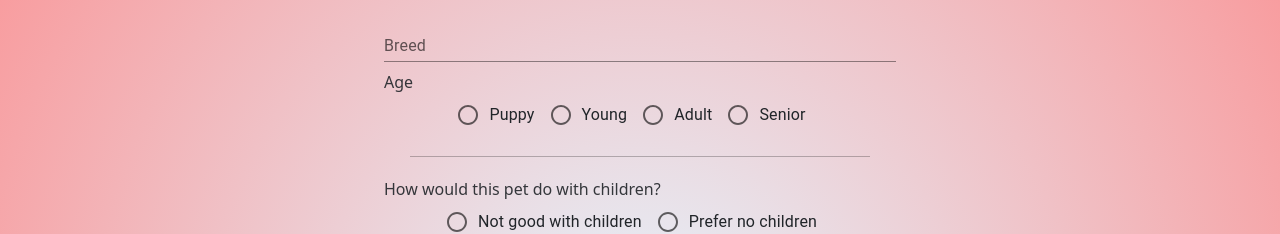
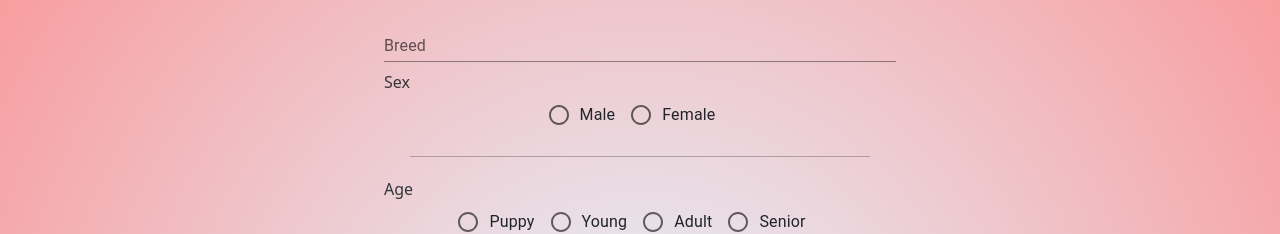
Before and after one commit to Cryanblemonz/RescueRoad, a React (Vite) app in the folder client/: page /Upload in a window 1280 px wide. Shown: the part 398-632 px from the top of the page. Built offline with nearby package versions, Linux system fonts and the light colour scheme; no server answers; a web font is replaced by a local one.

Commit message:
added "sex" category to petschema, upload form, and relevant post/get requests

```diff
--- a/client/src/HomeFiles/Card.jsx
+++ b/client/src/HomeFiles/Card.jsx
@@ -15,6 +15,7 @@ function Card() {
     const [imageUrl, setImageUrl] = useState(null);
     const [id, setId] = useState("");
     const [name, setName] = useState("");
+    const [sex, setSex] = useState("");
     const [loading, setLoading] = useState(true);
     const [imageLoading, setImageLoading] = useState(true);
     const [breed, setBreed] = useState("");
@@ -93,6 +94,7 @@ function Card() {
                 setLoading(false);
                 setImageLoading(false);
                 setName(response.data.name);
+                setSex(response.data.sex);
                 setImageUrl(response.data.img);
                 setBreed(response.data.breed);
                 setGoodWithCats(response.data.goodWithCats);
@@ -113,7 +115,7 @@ function Card() {
     const like = async (event) => {
         try {
             const response = await axios.post("/api/like", {
-                id
+                id,
             });
         } catch (error) {
             console.error("Error liking pet", error);
@@ -123,12 +125,11 @@ function Card() {
     const dislike = async (event) => {
         try {
             const response = await axios.post("/api/dislike", {
-                id
+                id,
             });
         } catch (error) {
             console.error("Error disliking pet", error);
         }
-
     };
 
     const handleFlipClick = () => {
@@ -185,6 +186,12 @@ function Card() {
                                 <p onClick={handleFlipClick}>
                                     <strong>Breed: </strong>
                                     {breed}
+                                </p>
+                            )}
+                            {!extendedDescription && sex && (
+                                <p onClick={handleFlipClick}>
+                                    <strong>Sex: </strong>
+                                    {sex}
                                 </p>
                             )}
                             {!extendedDescription && age && (
--- a/client/src/UploadFiles/UploadForm.jsx
+++ b/client/src/UploadFiles/UploadForm.jsx
@@ -25,6 +25,7 @@ function UploadForm(props) {
     const [species, setSpecies] = useState("Pet");
     const [name, setName] = useState("");
     const [breed, setBreed] = useState("");
+    const [sex, setSex] = useState("");
     const [age, setAge] = useState("");
     const [goodWithKids, setGoodWithKids] = useState("");
     const [goodWithCats, setGoodWithCats] = useState("");
@@ -53,7 +54,7 @@ function UploadForm(props) {
         event.preventDefault();
         try{
                 const response = await axios.post("/api/upload", {
-                        species, name, breed, age, goodWithKids, goodWithCats, goodWithDogs, description, zipCode, contactName, contactPhone, contactEmail
+                        species, name, breed, age, goodWithKids, goodWithCats, goodWithDogs, description, zipCode, contactName, contactPhone, contactEmail, sex
                 })
                 window.location.href="/imageupload"
         } catch (error){
@@ -101,6 +102,31 @@ function UploadForm(props) {
                         name="petBreed"
                     />
                 </FormControl>
+                <FormControl fullWidth>
+                    <FormLabel
+                        class="radios-2"
+                        id="demo-radio-buttons-group-label">
+                        Sex
+                    </FormLabel>
+
+                    <RadioGroup
+                        aria-labelledby="demo-radio-buttons-group-label"
+                        row
+                        class="radio-group"
+                        onChange={event => {setSex(event.target.value)}}>
+                        <FormControlLabel
+                            value="Male"
+                            control={<Radio />}
+                            label="Male"
+                        />
+                        <FormControlLabel
+                            value="Female"
+                            control={<Radio />}
+                            label="Female"
+                        />
+                    </RadioGroup>
+                    <hr></hr>
+                    </FormControl>
 
                 <FormControl fullWidth>
                     <FormLabel
```
Also changed, not shown: 1 other file (tests, documents, lock files or other folders).
